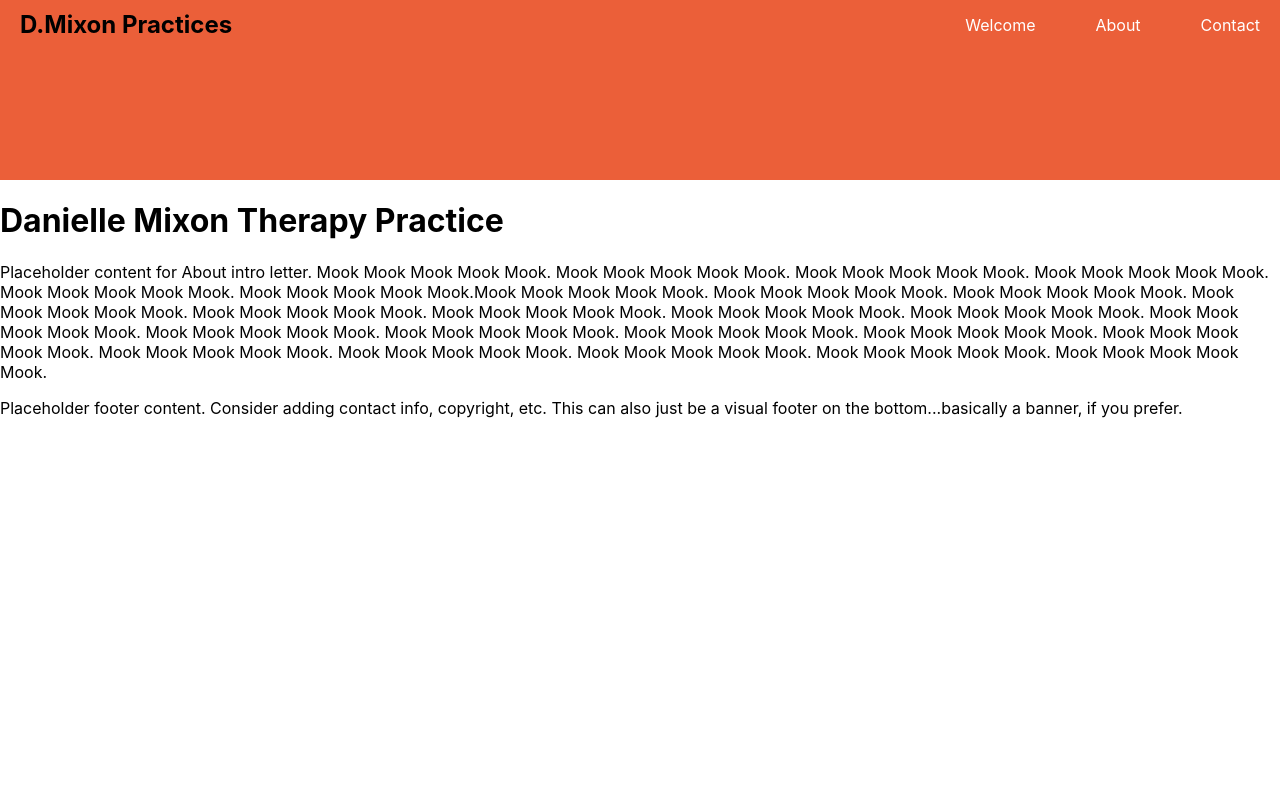
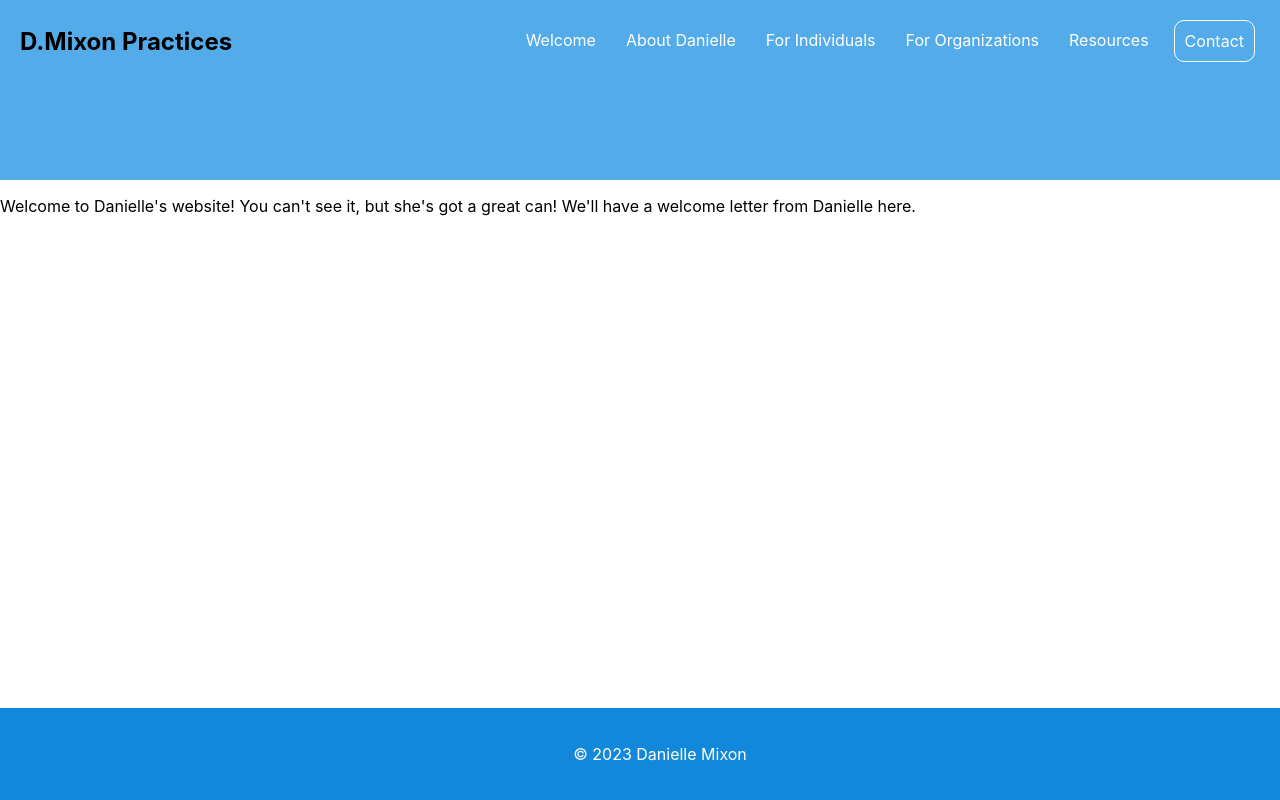
Before and after one commit to bowdumb/dmixon, a React (Create React App) app in the folder dmixon-business/: page / in a window 1280 px wide. Built offline with nearby package versions, Linux system fonts and the light colour scheme.

Commit message:
Added styling and spacing to navbar and created unique styling for the Contact link.

```diff
--- a/dmixon-business/src/App.js
+++ b/dmixon-business/src/App.js
@@ -4,6 +4,10 @@ import Navbar from './components/Navbar';
 import About from './components/About';
 import Contact from './components/Contact';
 import Footer from './components/Footer';
+import Individuals from './components/Individuals';
+import Organizations from './components/Organizations';
+import Welcome from './components/Welcome';
+import Resources from './components/Resources';
 import './App.css';
 
 function App() {
@@ -18,8 +22,12 @@ function App() {
         <Navbar />
 
         <Routes>
-          <Route path="/" element={<About />} />
+          <Route path="/" element={<Welcome />} />
           <Route path="Contact" element={<Contact />} />
+          <Route path="Individuals" element={<Individuals />} />
+          <Route path="Organizations" element={<Organizations />} />
+          <Route path="About" element={<About />} />
+          <Route path="Resources" element={<Resources />} />
         </Routes>
         <Footer />
       </div>
--- a/dmixon-business/src/components/About.js
+++ b/dmixon-business/src/components/About.js
@@ -3,19 +3,12 @@ import React from 'react';
 function About () {
     return (
         <div className = "about-content">
-            <h1 className = "about-title"> Danielle Mixon Therapy Practice</h1>
+            <h1 className = "about-title"> About Danielle</h1>
             <p>
-               Placeholder content for About intro letter. Mook Mook Mook Mook Mook. Mook Mook Mook Mook Mook. Mook Mook Mook Mook Mook.
-                Mook Mook Mook Mook Mook. Mook Mook Mook Mook Mook. Mook Mook Mook Mook Mook.Mook Mook Mook Mook Mook.
-                Mook Mook Mook Mook Mook. Mook Mook Mook Mook Mook. Mook Mook Mook Mook Mook.
-                Mook Mook Mook Mook Mook. Mook Mook Mook Mook Mook. Mook Mook Mook Mook Mook.
-                Mook Mook Mook Mook Mook. Mook Mook Mook Mook Mook. Mook Mook Mook Mook Mook.
-                Mook Mook Mook Mook Mook. Mook Mook Mook Mook Mook. Mook Mook Mook Mook Mook.
-                Mook Mook Mook Mook Mook. Mook Mook Mook Mook Mook. Mook Mook Mook Mook Mook.
-                Mook Mook Mook Mook Mook. Mook Mook Mook Mook Mook. Mook Mook Mook Mook Mook.
+               Danielle Mixon is amazing. She's a kind, incredibly intelligent mental health professional...plus she has a really cute butt!
             </p>
         </div>
-    )
+    );
 };
 
 export default About;
--- a/dmixon-business/src/components/Contact.js
+++ b/dmixon-business/src/components/Contact.js
@@ -3,6 +3,9 @@ import React from 'react';
 function Contact() {
     return (
         <div className = "contact-content">
+            <h1 className="contact-header">
+                Contact
+            </h1>
             <p>
                 Contact placeholder content. Add below sections for Name, Email, and for entering
                 a message that delivers to Danielle. Consider adding Google Voice contact info below or in footer.
--- a/dmixon-business/src/components/Footer.js
+++ b/dmixon-business/src/components/Footer.js
@@ -1,12 +1,11 @@
 import React from 'react';
+import "../styles/Footer.css";
 
 function Footer() {
     return (
         <div className="footer-content">
             <p>
-                Placeholder footer content. Consider adding contact info, copyright, etc.
-                This can also just be a visual footer on the bottom...basically a banner,
-                if you prefer.
+                © 2023 Danielle Mixon
             </p>
         </div>
     );
--- /dev/null
+++ b/dmixon-business/src/components/Individuals.js
@@ -0,0 +1,17 @@
+import React from "react";
+
+
+function Individuals() {
+    return (
+        <div className="individuals-content">
+            <h1 className="individuals-header">
+                For Individuals
+            </h1>
+            <p>
+                This is the content for individuals!
+            </p>
+        </div>
+    );
+};
+
+export default Individuals;
--- a/dmixon-business/src/components/Navbar.js
+++ b/dmixon-business/src/components/Navbar.js
@@ -24,23 +24,48 @@ function Navbar() {
           <nav>
             <div className="navbar-links">
               <div className="spacer"></div>
-              <NavLink to="/" exact={true} className="welcome-link">Welcome</NavLink> {/* Add a specific class */}
+              <NavLink to="/" exact={true} className="welcome-link">Welcome</NavLink>
               <NavLink
                 to="/about"
                 className="nav-link"
                 activeClassName="active-link"
                 onClick={() => handleLinkClick("/about")}
               >
-                About
+                About Danielle
               </NavLink>
               <NavLink
+                to="/individuals"
+                className="nav-link"
+                activeClassName="active-link"
+                onClick={() => handleLinkClick("/individuals")}
+                >
+                For Individuals
+                </NavLink>
+              <NavLink
+                to="/organizations"
+                className="nav-link"
+                activeClassName="active-link"
+                onClick={() => handleLinkClick("/organizations")}
+                >
+                For Organizations
+                </NavLink>
+                <NavLink
+                to="/resources"
+                className="nav-link"
+                activeClassName="active-link"
+                onClick={() => handleLinkClick("/contact")}
+                >
+                  Resources
+                </NavLink>
+              <NavLink
                 to="/contact"
-                className="nav-link"
+                className="nav-link-contact"
                 activeClassName="active-link"
                 onClick={() => handleLinkClick("/contact")}
               >
                 Contact
               </NavLink>
+
             </div>
           </nav>
         </div>
--- /dev/null
+++ b/dmixon-business/src/components/Organizations.js
@@ -0,0 +1,16 @@
+import React from 'react';
+
+function Organizations() {
+    return (
+      <div className="organizations-content">
+        <h1 className="organizations-header">
+            For Organizations
+        </h1>
+        <p>
+            This is the placeholder content for Organizations!
+        </p>
+      </div>
+    );
+};
+
+export default Organizations;
--- /dev/null
+++ b/dmixon-business/src/components/Resources.js
@@ -0,0 +1,13 @@
+import React from "react";
+
+function Resources() {
+    return (
+        <div className="resources-content">
+            <p>
+                Here we will have a list of resources with hyperlinks to their content...probably?
+            </p>
+        </div>
+    );
+};
+
+export default Resources;
--- /dev/null
+++ b/dmixon-business/src/components/Welcome.js
@@ -0,0 +1,15 @@
+import React from 'react';
+
+function Welcome() {
+    return (
+        <div className="welcome-content">
+            <p>
+                Welcome to Danielle's website! You can't see it, but she's got a great can!
+
+                We'll have a welcome letter from Danielle here.
+            </p>
+        </div>
+    );
+};
+
+export default Welcome;
--- /dev/null
+++ b/dmixon-business/src/styles/Footer.css
@@ -0,0 +1,9 @@
+.footer-content {
+    background-color:rgb(19, 135, 218);
+    color: white;
+    padding: 20px;
+    text-align: center;
+    position: fixed;
+    bottom: 0;
+    width: 100%;
+}
--- a/dmixon-business/src/styles/Navbar.css
+++ b/dmixon-business/src/styles/Navbar.css
@@ -2,7 +2,7 @@
     width: 100%;
     height: 180px;
     position: relative;
-    background-color: rgb(235, 95, 57);
+    background-color: rgb(84, 171, 234);
 }
 
 .navbar-content {
@@ -20,19 +20,36 @@
 .welcome-link {
     text-decoration: none;
     color: white;
+    padding: 10px 5px;
 }
 
 .navbar-links {
     display: flex;
-    gap: 60px;
+    gap: 20px;
     list-style-type: none;
     margin: 0;
-    padding: 0;
+    padding: 10px 5px;
 }
 
 .nav-link {
     text-decoration: none;
     color: white;
+    padding: 10px 5px;
+}
+
+.nav-link-contact {
+    text-decoration: none;
+    color: white;
+    border: 1.5px solid white;
+    padding: 10px 10px;
+    border-radius: 10px;
+    transition: background-color 0.3s, color 0.3s;
+}
+
+.nav-link-contact:hover {
+    border:2px solid black;
+    background-color: rgba(255, 255, 255, 0.5);
+    color: black;
 }
 
 .active-link {
```
